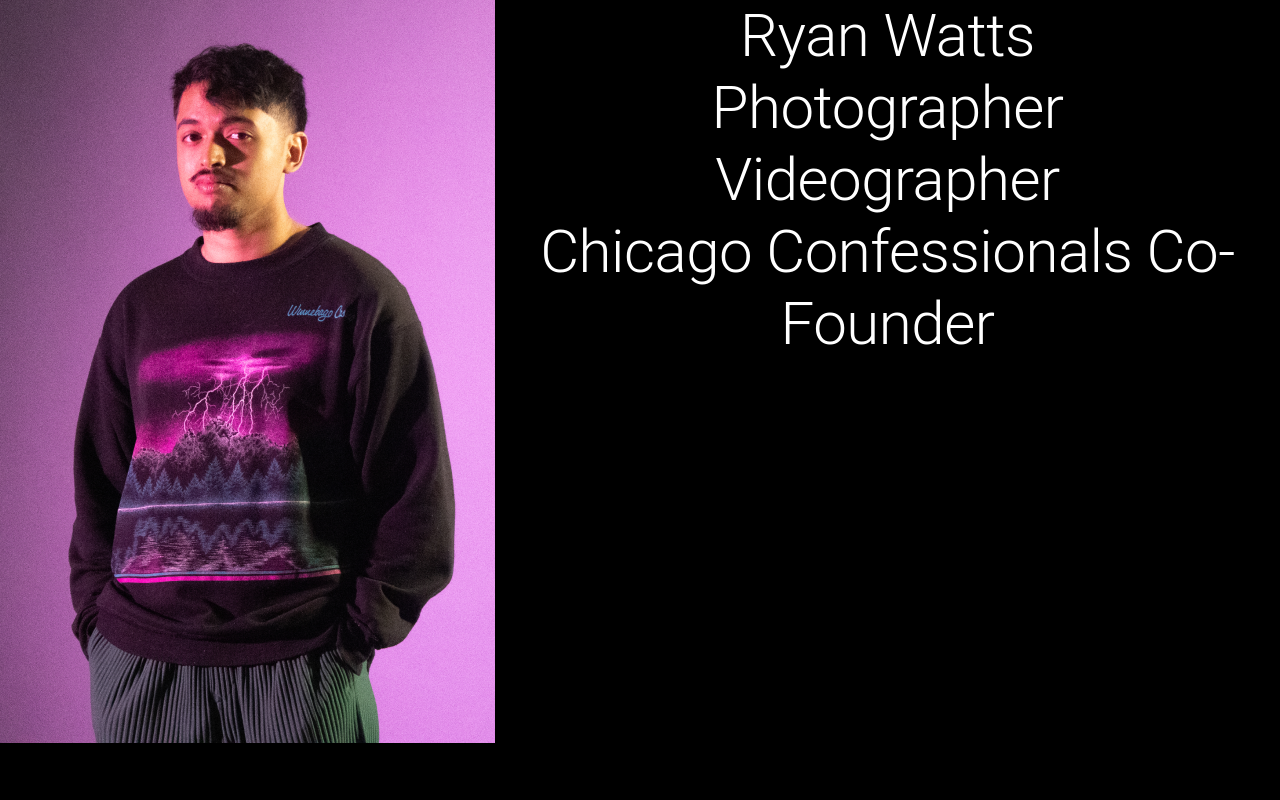
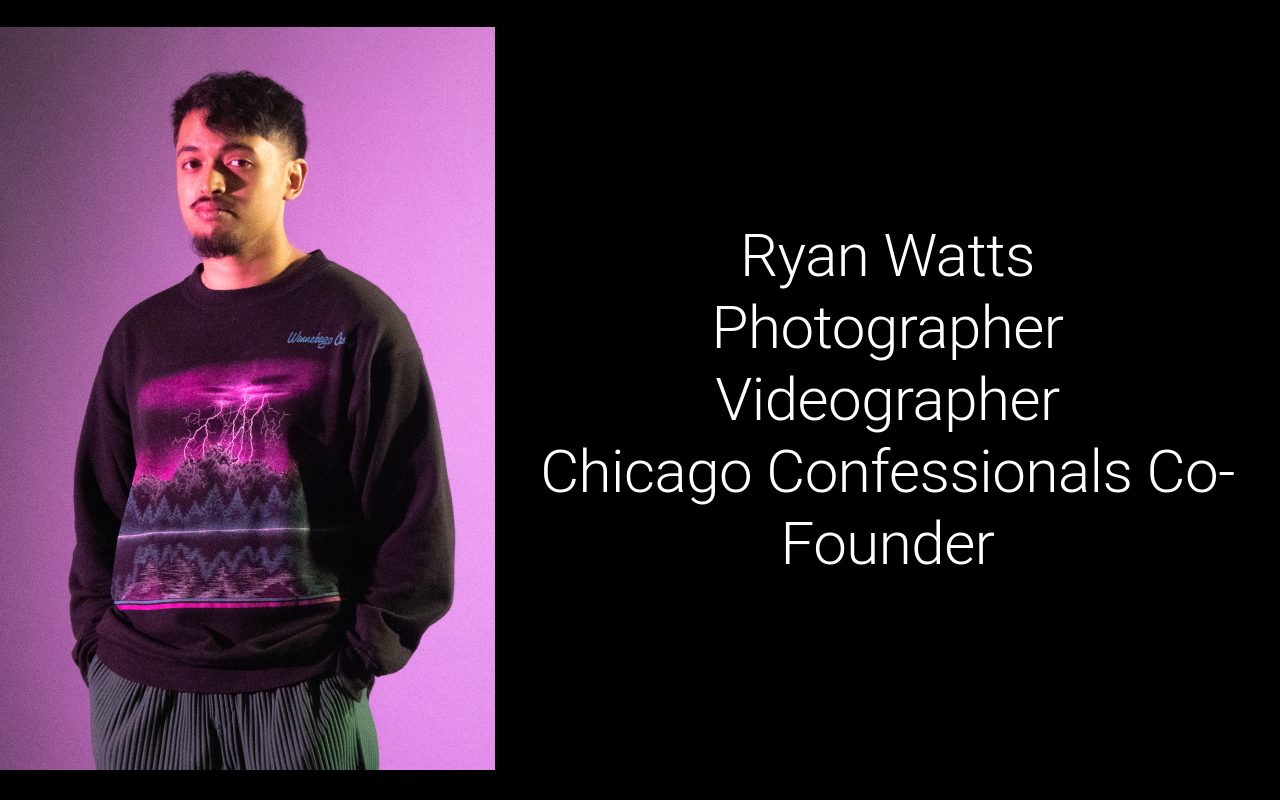
Before and after one commit to austin20XX/ryans-site, a React app: page / in a window 1280 px wide. Built offline with nearby package versions, Linux system fonts and the light colour scheme.

Commit message:
feat: basic snap scrolling

```diff
--- a/src/App.css
+++ b/src/App.css
@@ -1,5 +1,4 @@
 .App {
   text-align: center;
-  min-height: 100vh;
   color: white;
 }
--- /dev/null
+++ b/src/LandingPage/LandingPage.css
@@ -0,0 +1,15 @@
+#landing-page {
+    height: 100vh;
+    scroll-snap-align: start;
+}
+
+#photography {
+    height: 100vh;
+    scroll-snap-align: start;
+}
+
+.container {
+    scroll-snap-type: y mandatory;
+    height: 100vh;
+    overflow: scroll;
+}
--- a/src/LandingPage/LandingPage.tsx
+++ b/src/LandingPage/LandingPage.tsx
@@ -1,5 +1,9 @@
 import { Box, Typography } from "@mui/material";
-import  RyanFullBody from '../assets/RyanFullBody.png'
+import  RyanFullBody from '../assets/RyanFullBody.png';
+import NyjahPartyOne from '../assets/nyjah-party.png';
+import NyjahPartyTwo from '../assets/nyjah-party-2.png';
+
+import './LandingPage.css';
 
 interface LandingPageProps {
     exceptionThrown?: boolean
@@ -7,9 +11,10 @@ interface LandingPageProps {
 
 export const LandingPage = ({exceptionThrown, ...props}: LandingPageProps) => {
     return (
+        <div className='container'>
             <Box id='landing-page'
                 maxWidth='xl'
-             sx={{display: 'flex', justifyContent: 'space-evenly'}}
+                sx={{display: 'flex', justifyContent: 'space-evenly', alignItems: 'center'}}
             >
                 <Box id='left-split'><img src={RyanFullBody} alt='Ryan Watts Full Body Shot>' /> </Box>
                 <Box id='right-split'>
@@ -17,7 +22,16 @@ export const LandingPage = ({exceptionThrown, ...props}: LandingPageProps) => {
                     <Typography variant="h2">Photographer</Typography>
                     <Typography variant="h2">Videographer</Typography>
                     <Typography variant="h2">Chicago Confessionals Co-Founder</Typography>
+
                 </Box>
             </Box>
+            <Box id='photography'
+             maxWidth='xl'
+             sx={{display: 'flex', justifyContent: 'space-evenly', alignItems: 'center'}}
+        >
+            <Box id='left-split'><img src={NyjahPartyOne} alt='Baddies>' /> </Box>
+            <Box id='right-split'><img src={NyjahPartyTwo} alt='Baddies'/></Box>
+        </Box>
+    </div>
     )
 };
```
Also changed, not shown: src/assets/nyjah-party-2.png (added), src/assets/nyjah-party.png (added). Lines whose indentation alone changed are shown as unchanged.
